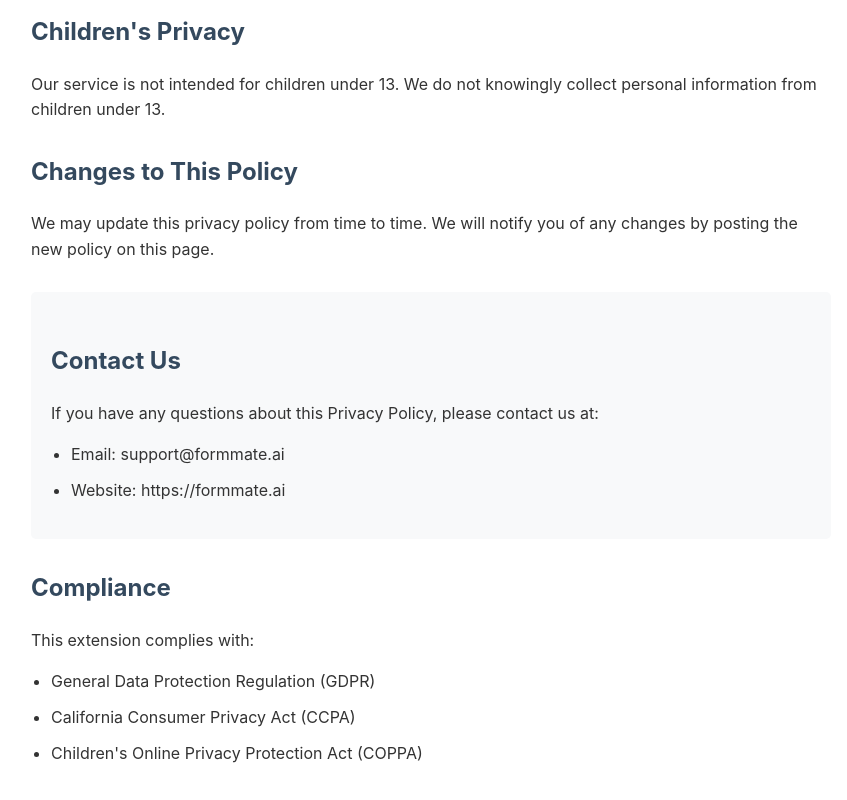
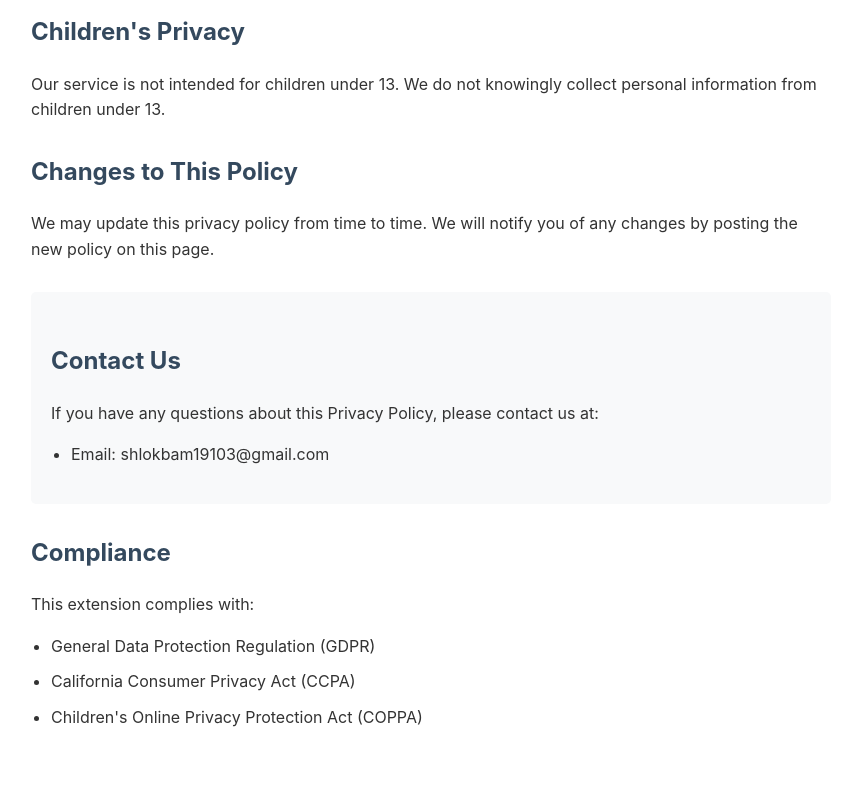
Before and after one commit to shlokbam/FormMate_AI-Privacy-Policy, a plain HTML site: page index.html in a window 1280 px wide. Shown: the part 2091-2891 px from the top of the page, without its empty margins (209-1056 px from the left). After the commit the page ends 2858 px from the top, so only its background shows below. Drawn offline with Linux system fonts and the light colour scheme.

Commit message:
Update index.html

```diff
--- a/index.html
+++ b/index.html
@@ -121,8 +121,7 @@
         <h2>Contact Us</h2>
         <p>If you have any questions about this Privacy Policy, please contact us at:</p>
         <ul>
-            <li>Email: support@formmate.ai</li>
-            <li>Website: https://formmate.ai</li>
+            <li>Email: shlokbam19103@gmail.com</li>
         </ul>
     </div>
 
```
